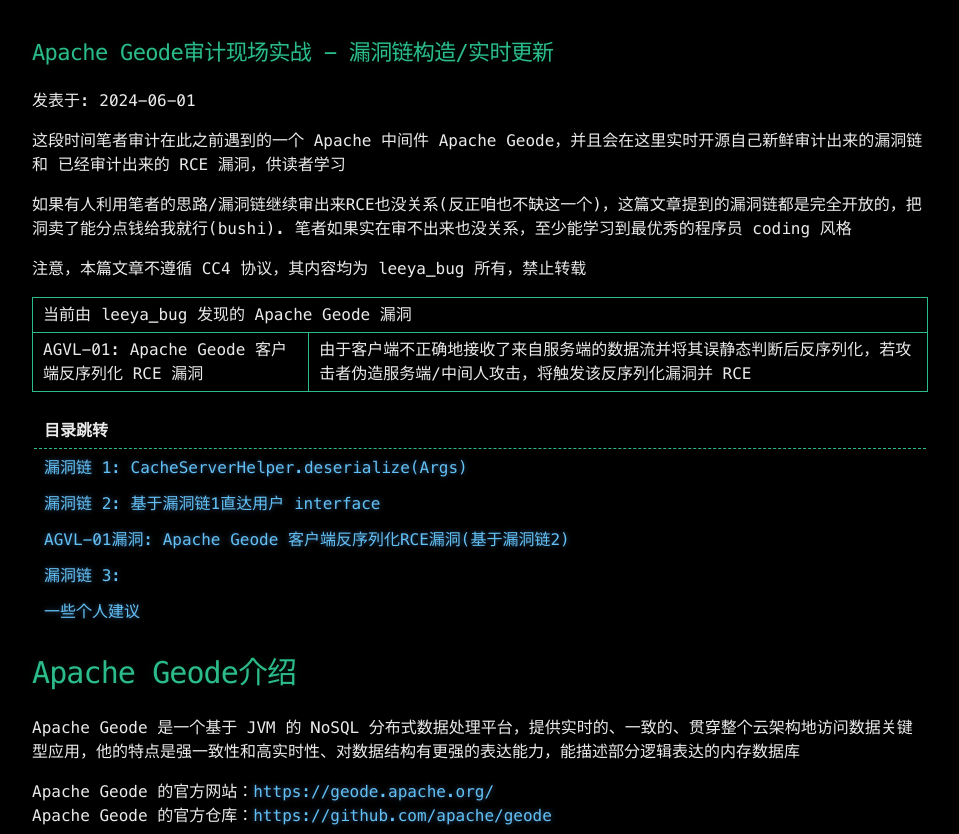
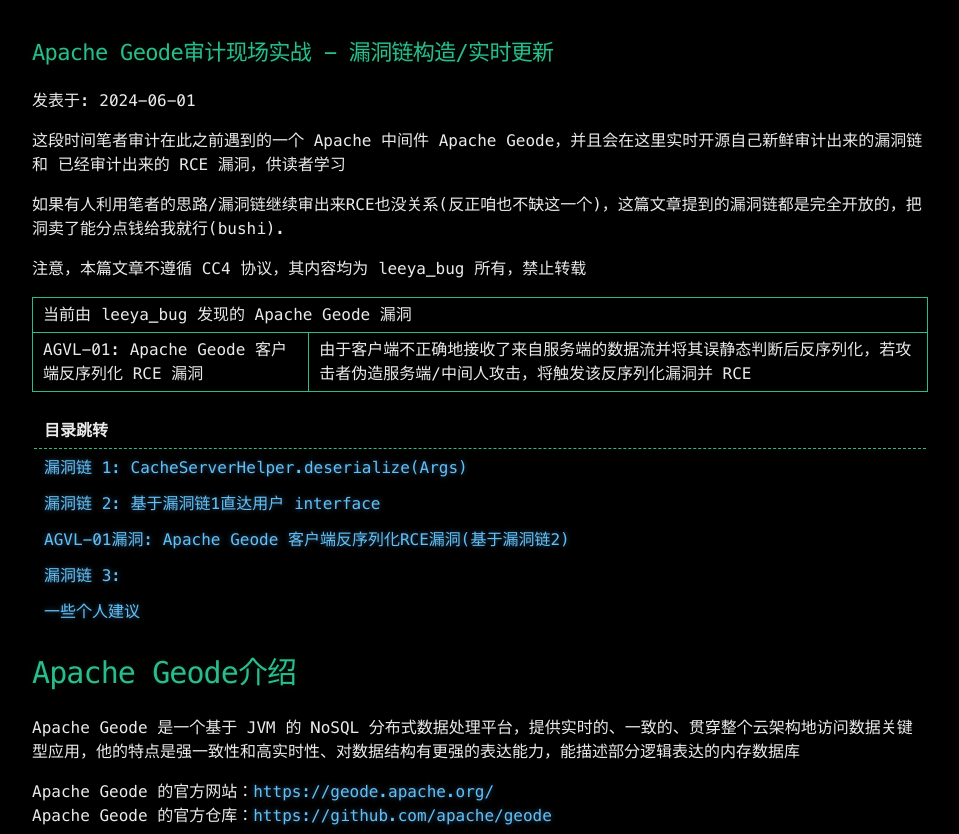
Before and after one commit to Leeyangee/leeyangee.github.io, a Jekyll site: the page built from _posts/2024-06-01-Apache Geode审计实战.md, in a window 1280 px wide and 900 px high, scrolled down 399 px, cut to the strip 66-900 px from the top of the window. Shown: the whole strip, without its empty margins (160-1119 px from the left). Built offline with Jekyll 4.4.1, drawn with Linux system fonts in a browser that asks for light colours; some web fonts are replaced.

Commit message:
Update 2024-06-01-Apache Geode审计实战.md

```diff
--- a/_posts/2024-06-01-Apache Geode审计实战.md
+++ b/_posts/2024-06-01-Apache Geode审计实战.md
@@ -5,7 +5,7 @@
 
 这段时间笔者审计在此之前遇到的一个 Apache 中间件 Apache Geode，并且会在这里实时开源自己新鲜审计出来的漏洞链 和 已经审计出来的 RCE 漏洞，供读者学习
 
-如果有人利用笔者的思路/漏洞链继续审出来RCE也没关系(反正咱也不缺这一个)，这篇文章提到的漏洞链都是完全开放的，把洞卖了能分点钱给我就行(bushi). 笔者如果实在审不出来也没关系，至少能学习到最优秀的程序员 coding 风格
+如果有人利用笔者的思路/漏洞链继续审出来RCE也没关系(反正咱也不缺这一个)，这篇文章提到的漏洞链都是完全开放的，把洞卖了能分点钱给我就行(bushi).
 
 注意，本篇文章不遵循 CC4 协议，其内容均为 leeya_bug 所有，禁止转载
 
```
